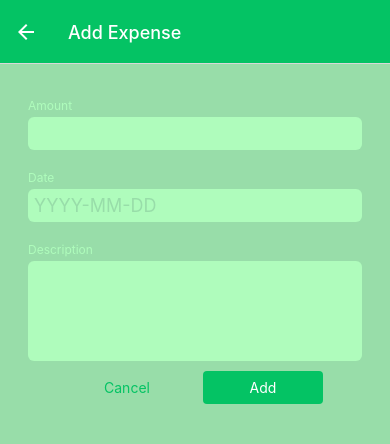
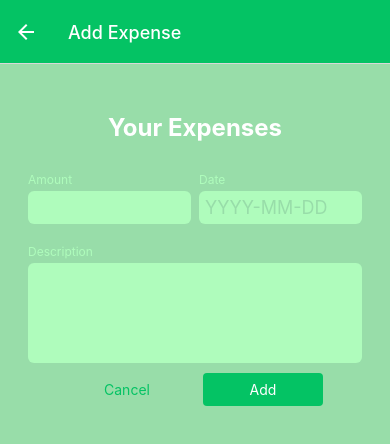
Before and after one commit to vikrantaroraa/react-native-expense-tracker, a React Native app: screen /ManageExpense in a window 390 px wide. Shown: the top 444 px of the page. Built offline with nearby package versions, Linux system fonts and the light colour scheme.

Commit message:
feat: added the state variables for the ExpenseForm

```diff
--- a/components/ManageExpenses/ExpenseForm.js
+++ b/components/ManageExpenses/ExpenseForm.js
@@ -1,31 +1,55 @@
-import React from "react";
-import { View } from "react-native";
+import React, { useState } from "react";
+import { StyleSheet, Text, View } from "react-native";
 import Input from "./Input";
 
 function ExpenseForm() {
-  const amountChangeHandler = () => {};
+  const [inputValues, setInputValues] = useState({
+    amount: "",
+    date: "",
+    description: "",
+  });
+
+  const { amount, date, description } = inputValues;
+
+  const inputChangeHandler = (inputIdentifier, enteredValue) => {
+    setInputValues((currentInputValues) => {
+      return {
+        ...currentInputValues,
+        [inputIdentifier]: enteredValue,
+      };
+    });
+  };
 
   return (
-    <View>
+    <View style={styles.form}>
+      <Text style={styles.title}>Your Expenses</Text>
+      <View style={styles.inputRow}>
         <Input
           label={"Amount"}
           textInputConfig={{
             keyboardType: "decimal-pad",
-          onChangeText: amountChangeHandler,
+            onChangeText: () => inputChangeHandler("amount"),
+            value: amount,
           }}
+          style={styles.rowInput}
         />
         <Input
           label={"Date"}
           textInputConfig={{
             placeholder: "YYYY-MM-DD",
             maxLength: 10,
-          onChangeText: () => {},
+            onChangeText: () => inputChangeHandler("date"),
+            value: date,
           }}
+          style={styles.rowInput}
         />
+      </View>
       <Input
         label={"Description"}
         textInputConfig={{
           multiline: true,
+          onChangeText: () => inputChangeHandler("description"),
+          value: description,
         }}
       />
     </View>
@@ -33,3 +57,23 @@ function ExpenseForm() {
 }
 
 export default ExpenseForm;
+
+const styles = StyleSheet.create({
+  form: {
+    marginTop: 5,
+  },
+  title: {
+    fontSize: 24,
+    fontWeight: "bold",
+    color: "white",
+    marginVertical: 20,
+    textAlign: "center",
+  },
+  inputRow: {
+    flexDirection: "row",
+    justifyContent: "space-between",
+  },
+  rowInput: {
+    flex: 1,
+  },
+});
--- a/components/ManageExpenses/Input.js
+++ b/components/ManageExpenses/Input.js
@@ -2,7 +2,7 @@ import React from "react";
 import { Text, TextInput, View, StyleSheet } from "react-native";
 import { GlobalStyles } from "../../constants/styles";
 
-function Input({ label, textInputConfig }) {
+function Input({ label, textInputConfig, style }) {
   const inputStyles = [styles.input];
 
   if (textInputConfig && textInputConfig.multiline) {
@@ -10,7 +10,7 @@ function Input({ label, textInputConfig }) {
   }
 
   return (
-    <View style={styles.inputContainer}>
+    <View style={[styles.inputContainer, style]}>
       <Text style={styles.label}>{label}</Text>
       <TextInput style={inputStyles} {...textInputConfig} />
     </View>
```
Lines whose indentation alone changed are shown as unchanged.
